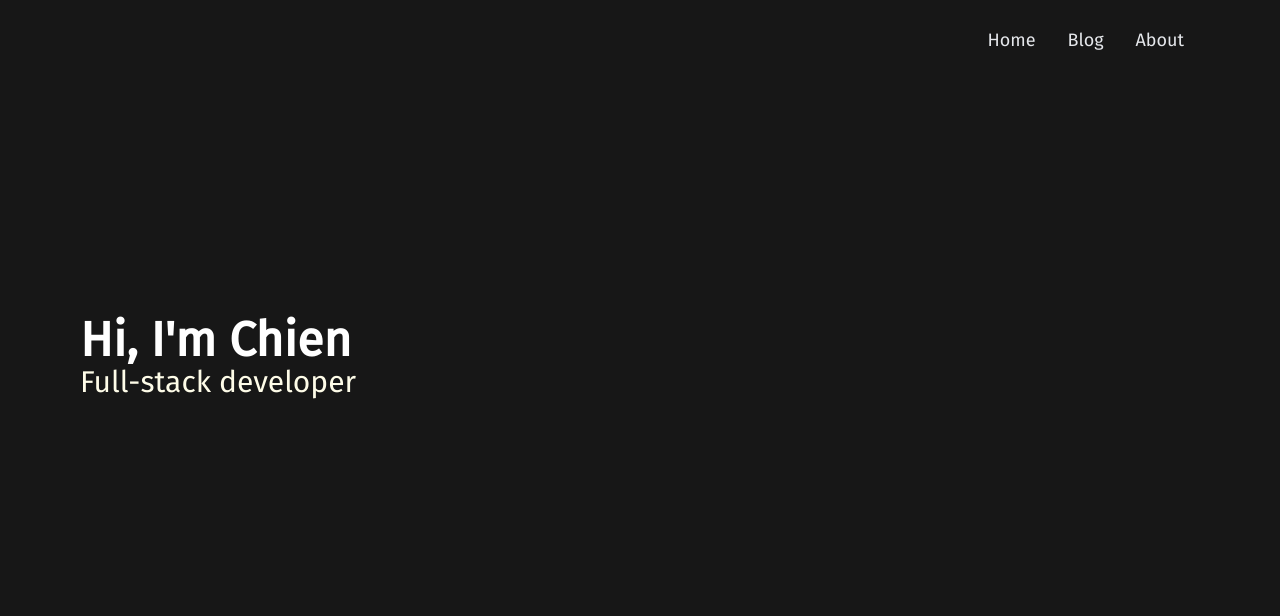
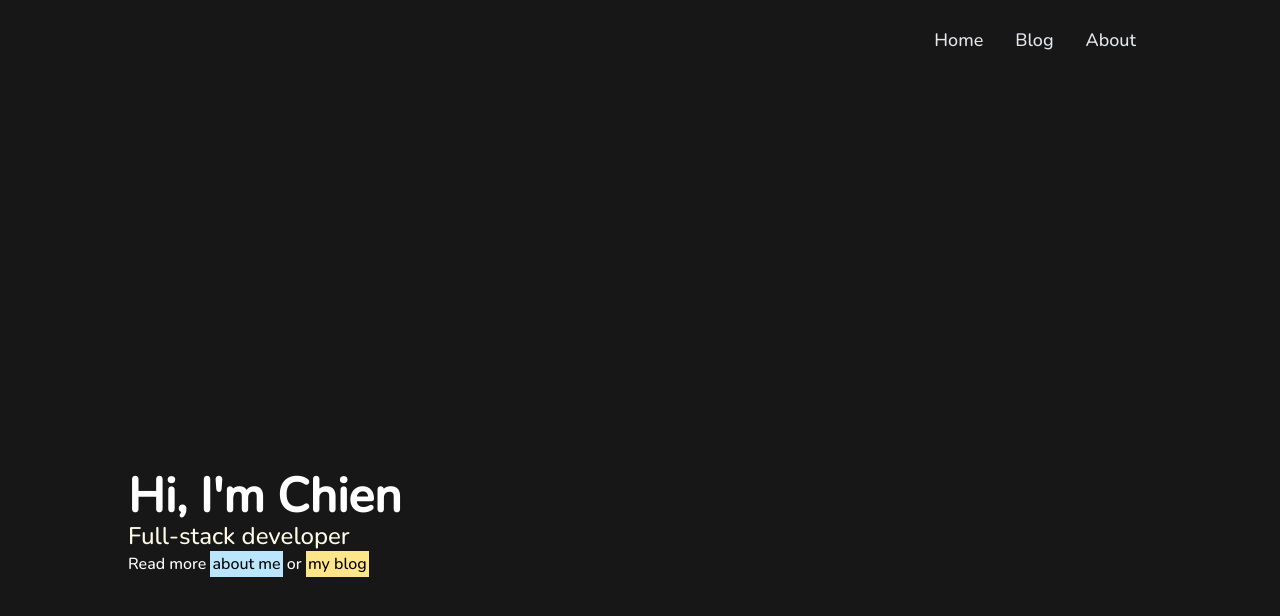
Before and after one commit to 2giosangmitom/2giosangmitom.github.io, a Next.js app: page / in a window 1280 px wide. Shown: the top 616 px of the page. Built offline with nearby package versions, Linux system fonts and the light colour scheme.

Commit message:
update content

```diff
--- a/app/about/page.tsx
+++ b/app/about/page.tsx
@@ -1,5 +1,5 @@
 import React from 'react'
 
 export default function About() {
-  return <h1 className="text-white">About page</h1>
+  return <h1 className="text-white font-extrabold text-6xl">About</h1>
 }
--- a/app/blog/page.tsx
+++ b/app/blog/page.tsx
@@ -1,5 +1,5 @@
 import React from 'react'
 
 export default function Blog() {
-  return <h1 className="text-white">Blog page</h1>
+  return <h1 className="text-white font-extrabold text-6xl">Blog</h1>
 }
--- a/app/layout.tsx
+++ b/app/layout.tsx
@@ -1,11 +1,11 @@
 import React from 'react'
 import type { Metadata } from 'next'
-import { Fira_Sans } from 'next/font/google'
+import { Nunito } from 'next/font/google'
 import { Footer, NavBar } from '@/components'
 import './globals.css'
 
-const font = Fira_Sans({
-  weight: '400',
+const font = Nunito({
+  weight: '500',
   style: 'normal',
   subsets: ['latin']
 })
@@ -27,7 +27,7 @@ export const metadata: Metadata = {
 export default function RootLayout({ children }: { children: React.ReactNode }) {
   return (
     <html lang="en">
-      <body className={[font.className, 'bg-dark lg:px-20 md:px-16 sm:px-12'].join(' ')}>
+      <body className={[font.className, 'bg-dark lg:px-32 md:px-16 sm:px-12'].join(' ')}>
         <NavBar />
         {children}
         <Footer />
--- a/components/Intro.tsx
+++ b/components/Intro.tsx
@@ -1,10 +1,21 @@
 import React from 'react'
+import Link from 'next/link'
 
 export default function Intro() {
   return (
-    <div className="absolute bottom-1/2">
+    <div className="absolute bottom-56">
       <h1 className="text-white text-5xl font-bold">Hi, I&apos;m Chien</h1>
-      <h2 className="text-yellow-50 text-3xl font-medium">Full-stack developer</h2>
+      <h2 className="text-yellow-50 text-2xl font-medium">Full-stack developer</h2>
+      <h4 className="font-thin text-white">
+        Read more{' '}
+        <Link href="/about" className="text-black bg-sky-200 p-0.5">
+          about me
+        </Link>{' '}
+        or{' '}
+        <Link href="/blog" className="text-black bg-amber-200 p-0.5">
+          my blog
+        </Link>
+      </h4>
     </div>
   )
 }
```
